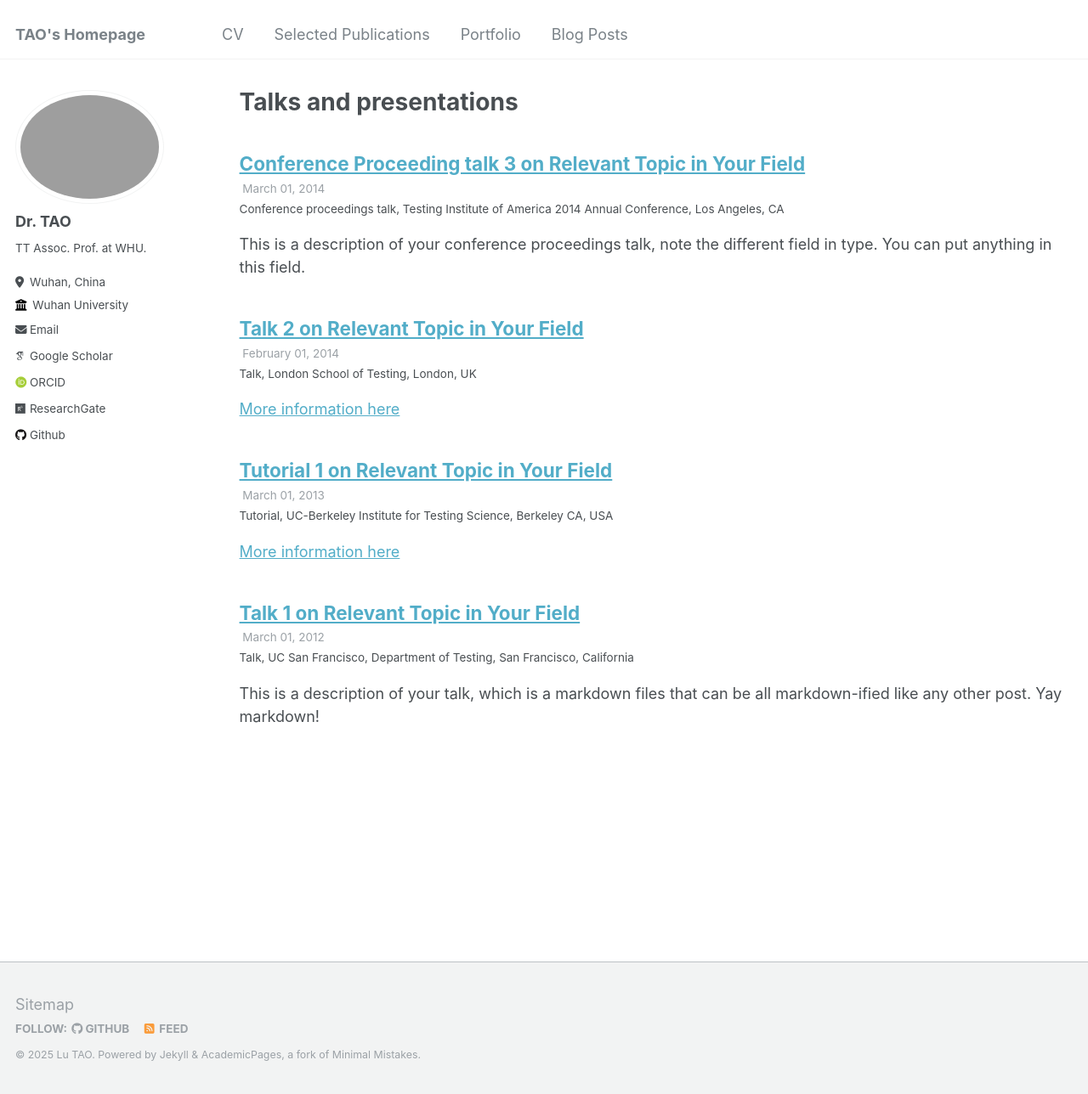
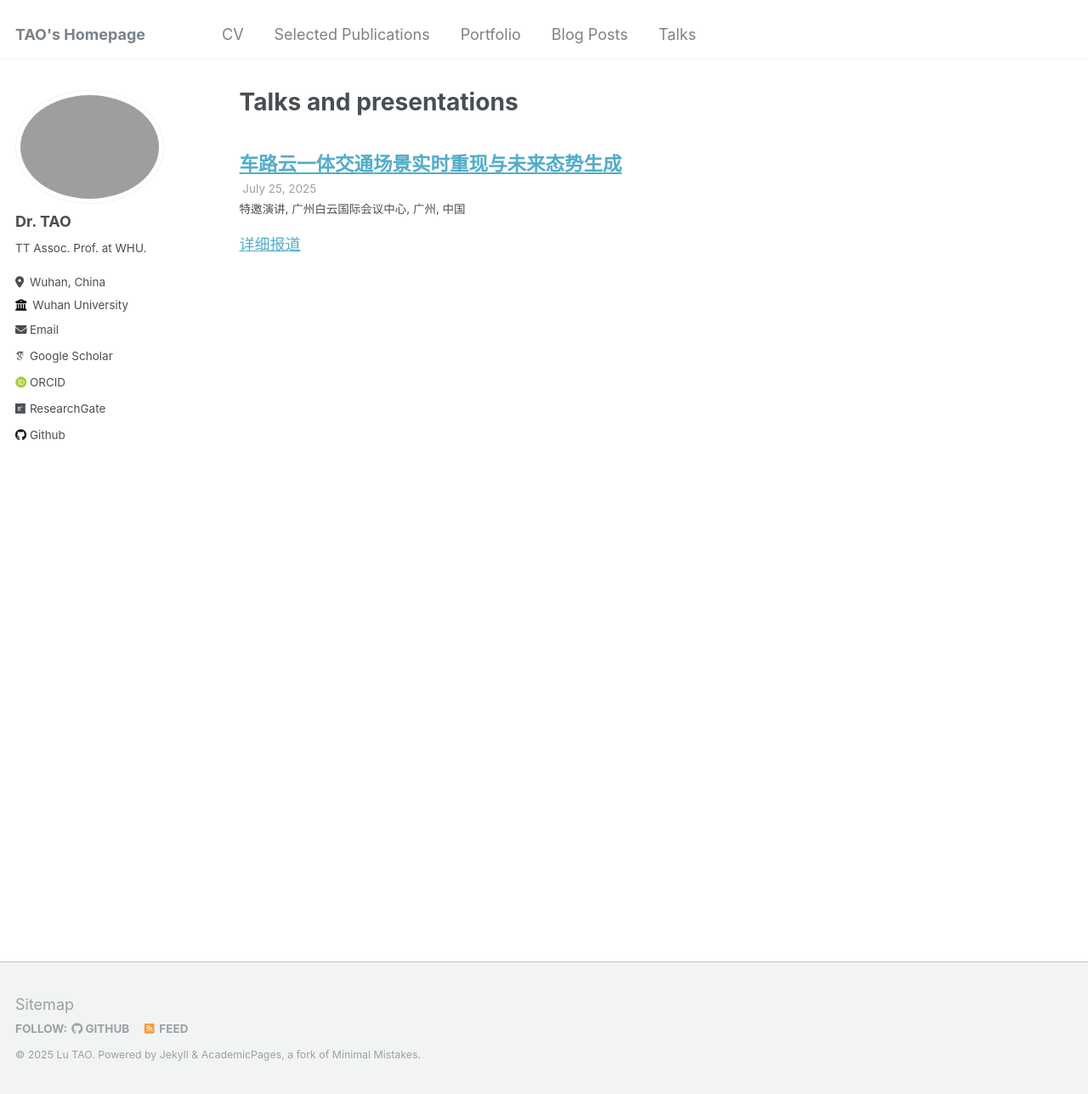
Before and after one commit to LuTaonuwhu/LuTaonuwhu.github.io, a Jekyll site: the page built from _pages/talks.html, in a window 1280 px wide and 1288 px high. Shown: the whole window at 85% size. Built offline with Jekyll 4.4.1, drawn with Linux system fonts in a browser that asks for light colours; some web fonts are replaced.

Commit message:
add talks page

```diff
--- a/_data/navigation.yml
+++ b/_data/navigation.yml
@@ -5,9 +5,6 @@ main:
 
   - title: "Selected Publications"
     url: /publications/
-
-  #- title: "Talks"
-  #  url: /talks/
 
   #- title: "Teaching"
   #  url: /teaching/
@@ -18,5 +15,8 @@ main:
   - title: "Blog Posts"
     url: /year-archive/
 
+  - title: "Talks"
+    url: /talks/
+
   #- title: "Guide"
   #  url: /markdown/
--- a/_talks/2012-03-01-talk-1.md
+++ /dev/null
@@ -1,11 +0,0 @@
----
-title: "Talk 1 on Relevant Topic in Your Field"
-collection: talks
-type: "Talk"
-permalink: /talks/2012-03-01-talk-1
-venue: "UC San Francisco, Department of Testing"
-date: 2012-03-01
-location: "San Francisco, California"
----
-
-This is a description of your talk, which is a markdown files that can be all markdown-ified like any other post. Yay markdown!
--- a/_talks/2013-03-01-tutorial-1.md
+++ /dev/null
@@ -1,13 +0,0 @@
----
-title: "Tutorial 1 on Relevant Topic in Your Field"
-collection: talks
-type: "Tutorial"
-permalink: /talks/2013-03-01-tutorial-1
-venue: "UC-Berkeley Institute for Testing Science"
-date: 2013-03-01
-location: "Berkeley CA, USA"
----
-
-[More information here](http://exampleurl.com)
-
-This is a description of your tutorial, note the different field in type. This is a markdown files that can be all markdown-ified like any other post. Yay markdown!
--- a/_talks/2014-02-01-talk-2.md
+++ /dev/null
@@ -1,13 +0,0 @@
----
-title: "Talk 2 on Relevant Topic in Your Field"
-collection: talks
-type: "Talk"
-permalink: /talks/2014-02-01-talk-2
-venue: "London School of Testing"
-date: 2014-02-01
-location: "London, UK"
----
-
-[More information here](http://example2.com)
-
-This is a description of your talk, which is a markdown files that can be all markdown-ified like any other post. Yay markdown!
--- a/_talks/2014-03-01-talk-3.md
+++ /dev/null
@@ -1,11 +0,0 @@
----
-title: "Conference Proceeding talk 3 on Relevant Topic in Your Field"
-collection: talks
-type: "Conference proceedings talk"
-permalink: /talks/2014-03-01-talk-3
-venue: "Testing Institute of America 2014 Annual Conference"
-date: 2014-03-01
-location: "Los Angeles, CA"
----
-
-This is a description of your conference proceedings talk, note the different field in type. You can put anything in this field.
--- /dev/null
+++ b/_talks/2025-07-24-CICTP.md
@@ -0,0 +1,21 @@
+---
+title: "车路云一体交通场景实时重现与未来态势生成"
+collection: talks
+type: "特邀演讲"
+permalink: /talks/2025-07-24-CICTP
+venue: "广州白云国际会议中心"
+date: 2025-07-25
+location: "广州, 中国"
+---
+
+[详细报道](https://mp.weixin.qq.com/s/p2iRYAT--Z08mnOlljhsRw)
+
+车路云一体交通场景实时重现与未来态势生成
+
+Vehicle-Road-Cloud-Integrated Traffic Scenario Real-Time Reproduction and Future Tendency Generation
+
+2025年7月24日，由中山大学领衔承办的“AI赋能的交通场景生成技术与应用”论坛在广州白云国际会议中心圆满举行。作为第25届COTA国际交通科技年会（CICTP2025）的重要分论坛之一，本次活动汇聚了国内顶尖学者与行业专家，共同探讨人工智能在交通场景生成与自动驾驶安全测试领域的前沿进展与实践应用。
+
+论坛由中山大学何兆成教授担任主席，谢洁旻副教授和肖尧副教授联合主持。肖尧副教授还特别介绍了OpenITS计划的发展历程。他指出，随着网络信息技术的发展，人、车、路及环境等交通系统动静态数据被大量收集，为智能交通研究提供了新手段。在此背景下，广东省智能交通系统重点实验室提出了OpenITS计划，旨在通过"开放、协同、创新"理念，推动以大数据为核心的新一代智能交通系统研究与技术应用。该计划已引发广泛关注，并促成国内外多所高校、科研机构及企业的合作共识。
+
+<embed src="/files/CICTP2025_WHU_LTao_13.pdf" type="application/pdf" width="700" height="1000">
```
Also changed, not shown: _pages/about.md (+1 -0 lines), 2 other files.
